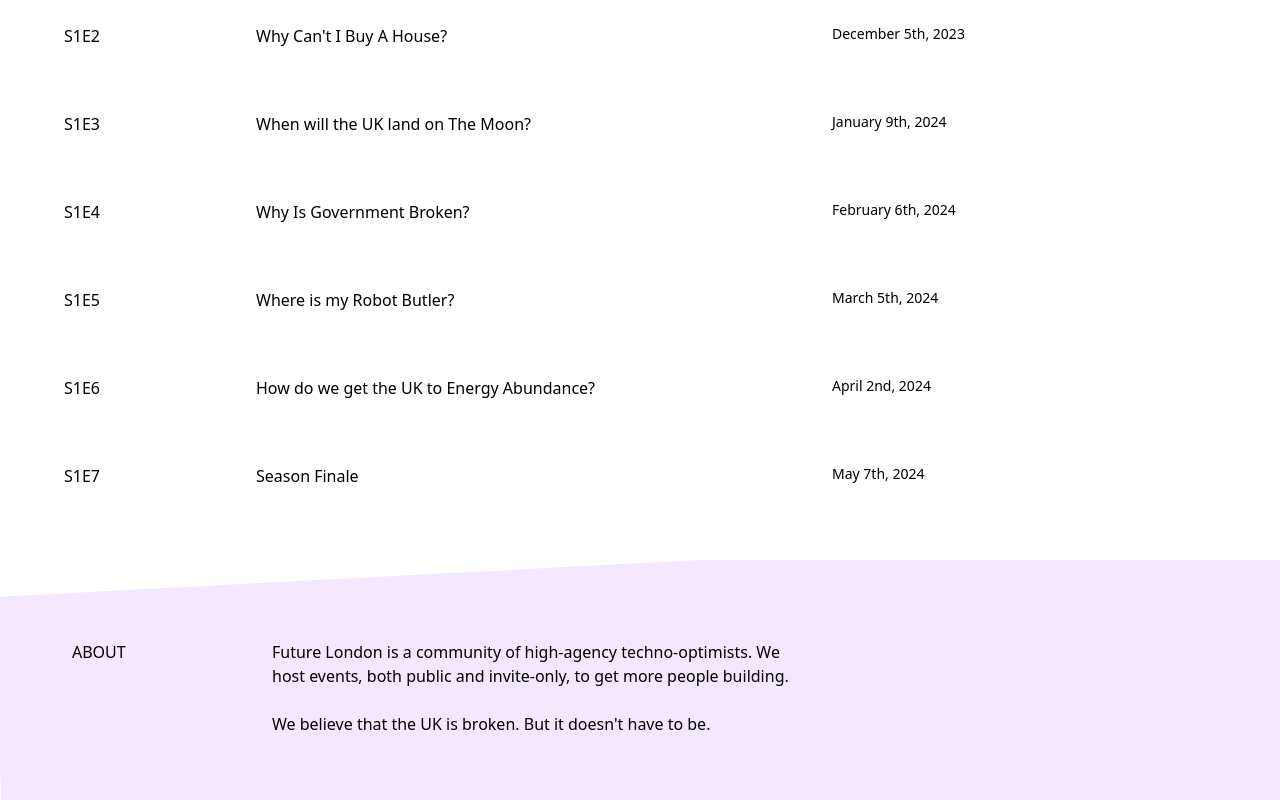
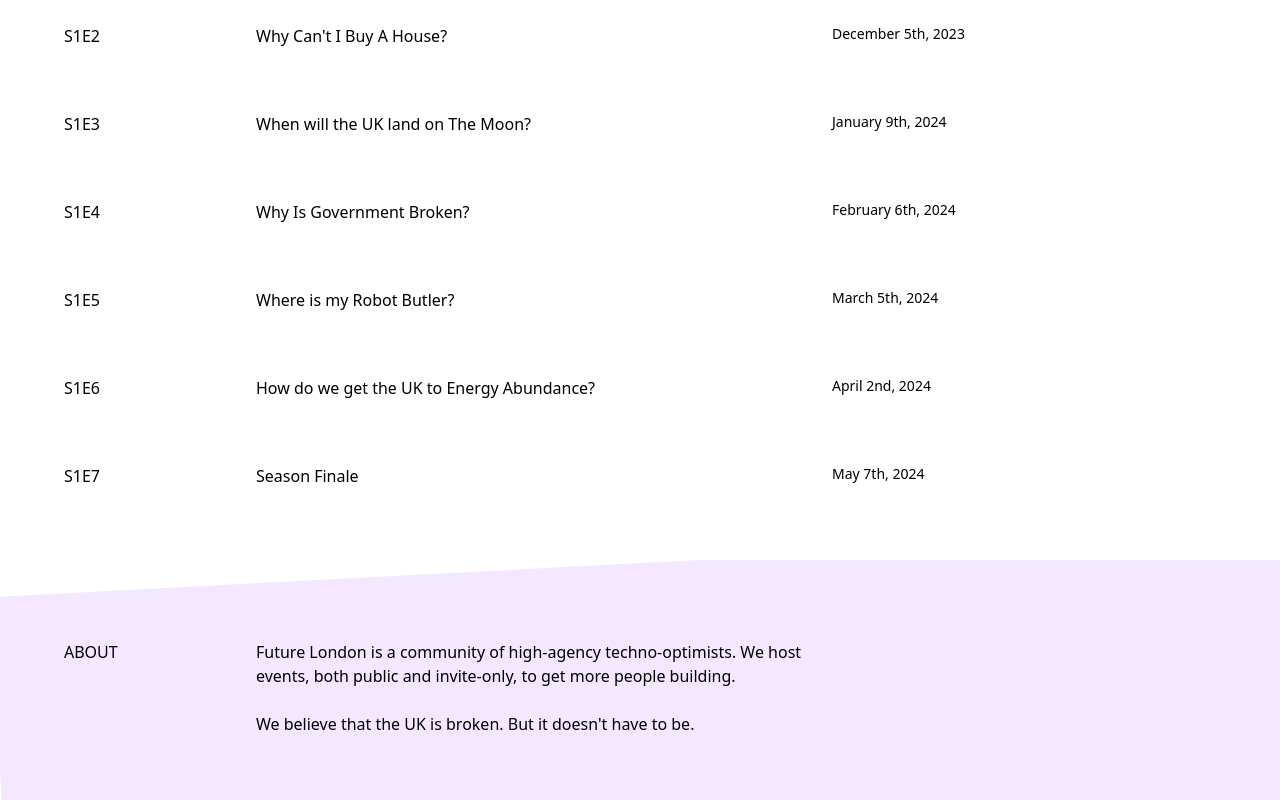
Before and after one commit to futurelondon/futurelondon.org, a website: page docs/index.html in a window 1280 px wide. Shown: the part 1128-1928 px from the top of the page. Drawn offline with Linux system fonts and the light colour scheme.

Commit message:
alignment

```diff
--- a/docs/index.html
+++ b/docs/index.html
@@ -380,7 +380,9 @@
               id="about"
               class="uppercase font-medium relative w-fit sm:w-full sm:mx-0 mx-auto mb-4 sm:mb-0"
             >
-              <span class="relative z-10 px-2 py-1 font-medium">About</span>
+              <span class="relative z-10 px-2 py-1 sm:p-0 font-medium"
+                >About</span
+              >
               <span
                 class="sm:hidden absolute inset-0 bg-white transform rotate-6 z-0"
               ></span>
@@ -388,7 +390,7 @@
           </div>
 
           <article
-            class="col-span-6 space-y-6 px-4 mt-6 sm:mt-0 text-sm sm:text-base"
+            class="col-span-6 space-y-6 px-4 sm:p-0 mt-6 sm:mt-0 text-sm sm:text-base"
           >
             <p>
               Future London is a community of high-agency techno-optimists. We
```
Also changed, not shown: src/index.html (+4 -2 lines).
